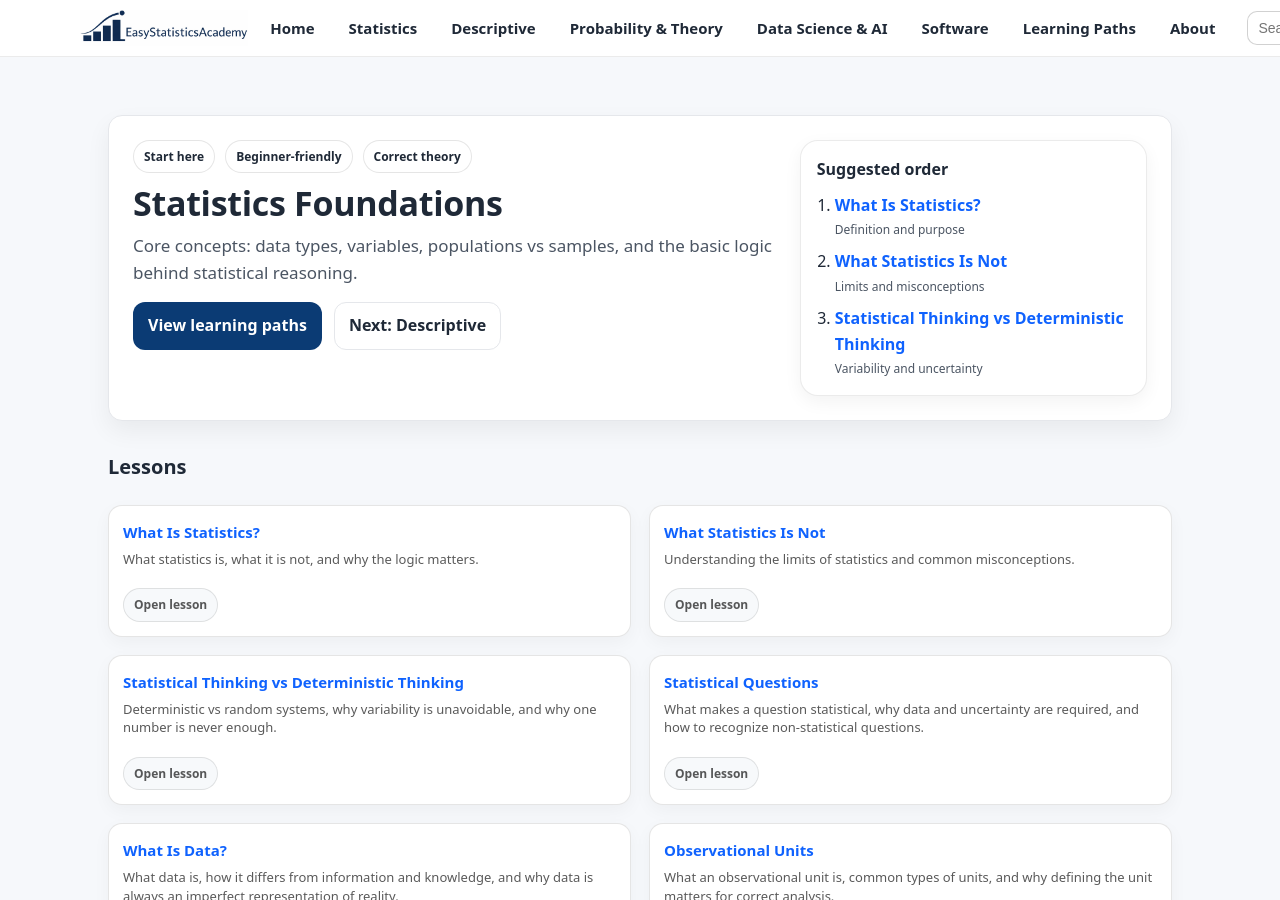
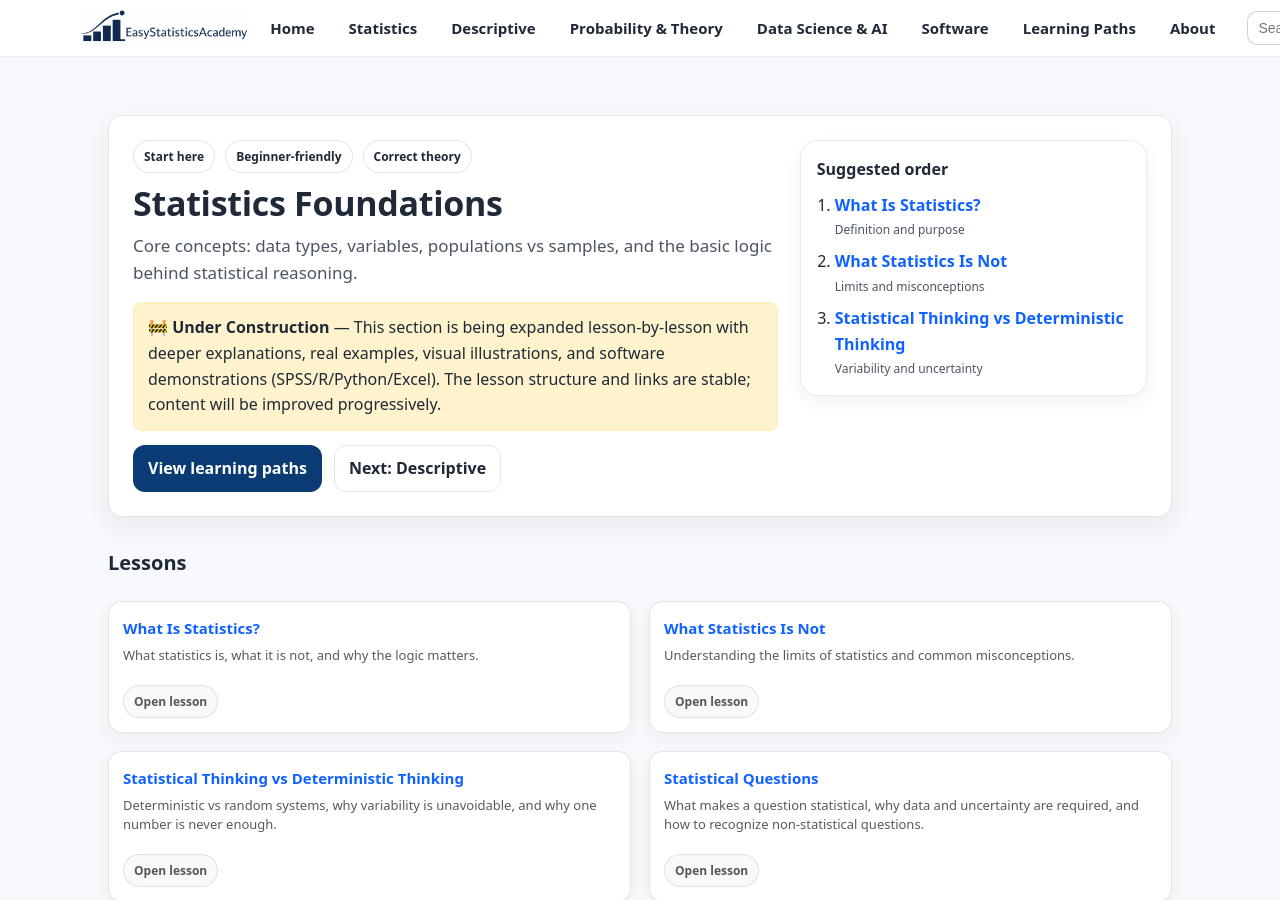
Before and after one commit to ammar-homaida-statistics/easystatisticsacademy, a Jekyll site: the page built from foundations/index.md, in a window 1280 px wide and 900 px high. Built offline with Jekyll 4.4.1, drawn with Linux system fonts in a browser that asks for light colours; our own code applies the rules of GitHub Pages for plain Markdown files.

Commit message:
Add construction notice for content expansion
Added a construction notice for ongoing content updates.

```diff
--- a/foundations/index.md
+++ b/foundations/index.md
@@ -20,6 +20,12 @@ sidebar: true
         Core concepts: data types, variables, populations vs samples, and the basic logic behind
         statistical reasoning.
       </p>
+
+<div style="background:#fff3cd; border:1px solid #ffeeba; padding:12px 14px; margin:14px 0; border-radius:8px;">
+  <strong>🚧 Under Construction</strong> — This section is being expanded lesson-by-lesson with deeper explanations,
+  real examples, visual illustrations, and software demonstrations (SPSS/R/Python/Excel).
+  The lesson structure and links are stable; content will be improved progressively.
+</div>
 
       <div class="hero-actions">
         <a class="btn" href="/learning-paths/">View learning paths</a>
```
